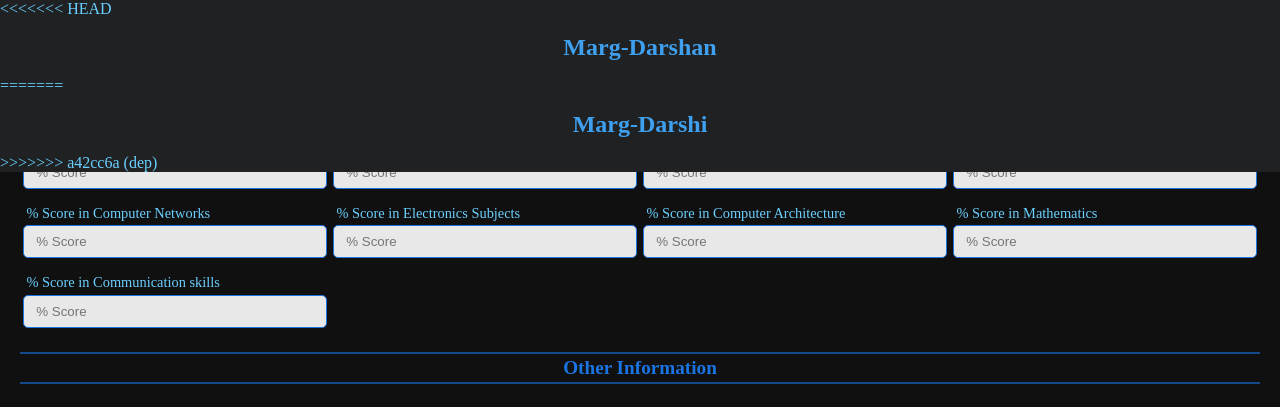
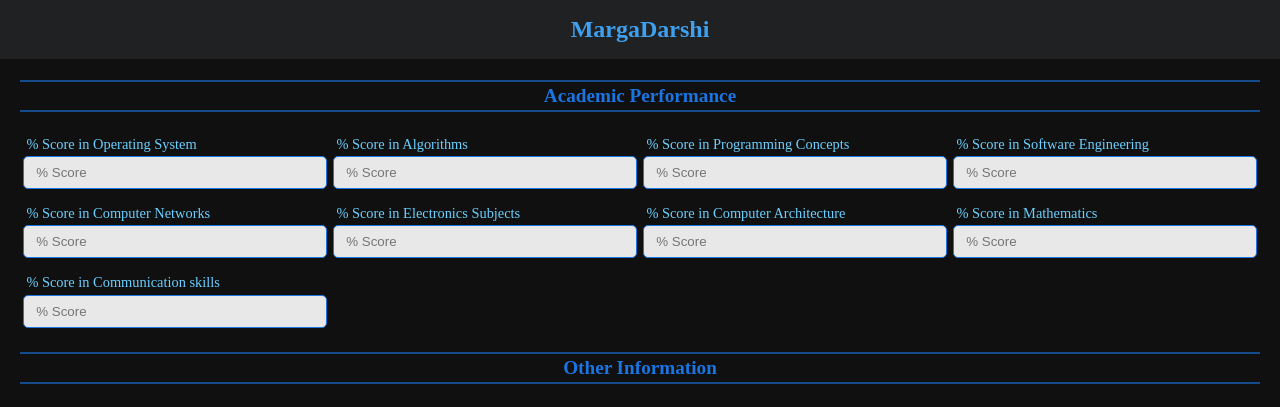
Before and after one commit to nivas1426/margadarshi, a Flask app: page / in a window 1280 px wide. Shown: the top 407 px of the page. Run offline with Flask 2, Linux system fonts and the light colour scheme; parts of the project's set-up code (start-up, migrations or seed data) failed here and were passed over.

Commit message:
Update index.html

```diff
--- a/templates/index.html
+++ b/templates/index.html
@@ -11,11 +11,7 @@
 
 <body>
     <header>
-<<<<<<< HEAD
-        <div class="title">Marg-Darshan</div>
-=======
-        <div class="title">Marg-Darshi</div>
->>>>>>> a42cc6a (dep)
+        <div class="title">MargaDarshi</div>
     </header>
 
     <main>
```
